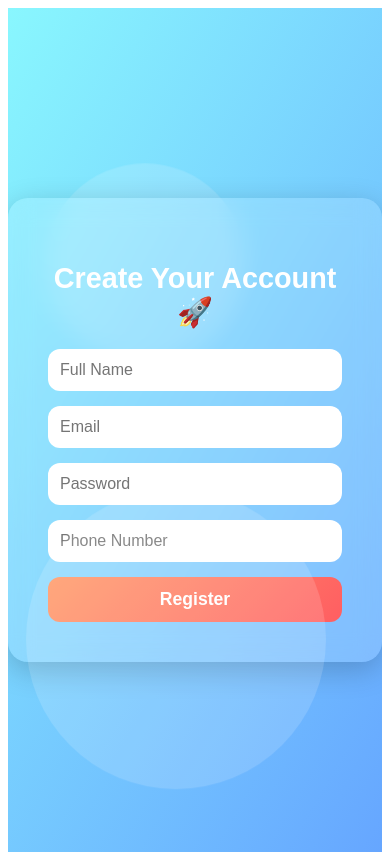
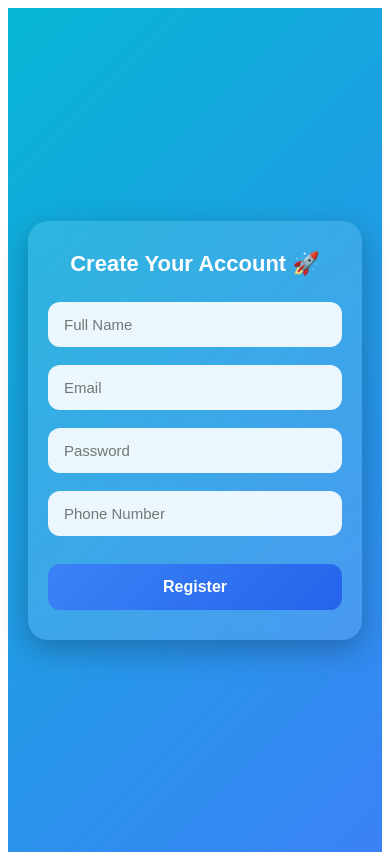
Before and after one commit to DeepakkhimavathBB/loan-pro, an Angular app: page /register in a window 390 px wide. Built offline with nearby package versions, Linux system fonts and the light colour scheme.

Commit message:
issue fixed user dashbord

```diff
--- a/db.json
+++ b/db.json
@@ -15,14 +15,6 @@
       "password": "$2b$10$fWkuI3zWhw4sv8mHkysdr.LBFZWfBS.MZRKx22Pl5uon.eiDLQDx2",
       "phone": "2345678976",
       "createdAt": "2025-08-23T16:30:10.774Z"
-    },
-    {
-      "id": 3,
-      "name": "Khushal",
-      "email": "kushalkn11@gmail.com",
-      "password": "$2b$10$kogjqHnnQDbQgYz/0NTbz.xH/Mf6DS6zfCw9gjOfOFGnbObTUIwkC",
-      "phone": "1324253556",
-      "createdAt": "2025-08-25T13:19:53.504Z"
     },
     {
       "id": 4,
@@ -71,6 +63,30 @@
       "password": "$2b$10$qJ2AzI7Ywz5PUnRW31YCYOf1n.jUe2XWSqCmrxyCBMyqcKiBMS20C",
       "phone": "1234567898",
       "createdAt": "2025-09-04T04:33:06.332Z"
+    },
+    {
+      "id": 10,
+      "name": "h",
+      "email": "h@gmail.com",
+      "password": "$2b$10$V2z4lcfBAtkcX88orhcaYu9E2QxcJpJXkd9bHYgwRWIFwWVSgQI.2",
+      "phone": "1234567892",
+      "createdAt": "2025-09-05T12:48:21.409Z"
+    },
+    {
+      "id": 11,
+      "name": "Kushal",
+      "email": "kushalkn11@gmail.com",
+      "password": "$2b$10$fNyKlO3ZnRoDWIv7veT6weniLkwnQ0j3NoJN91kU2gJD0FzefS14S",
+      "phone": "1233456",
+      "createdAt": "2025-09-05T13:07:31.081Z"
+    },
+    {
+      "id": 12,
+      "name": "bhavana",
+      "email": "bhavanaminchu@gmail.com",
+      "password": "$2b$10$lUkYcO7OEXiNpNUB/Pi4jOau0shbq7smVKyVKMgDc5k.HHhc7bfO.",
+      "phone": "6676543456",
+      "createdAt": "2025-09-05T13:18:26.150Z"
     }
   ]
 }
--- a/src/app/components/login/login.component.css
+++ b/src/app/components/login/login.component.css
@@ -1,23 +1,130 @@
-.login-container {
-  max-width: 400px;
-  margin: 50px auto;
-  padding: 20px;
-  border-radius: 8px;
-  box-shadow: 0 2px 6px rgba(0,0,0,0.2);
+/* 🌐 Reset */
+* {
+  margin: 0;
+  padding: 0;
+  box-sizing: border-box;
+  font-family: "Poppins", sans-serif;
 }
 
-input {
+/* Full page layout */
+.form-section {
+  display: flex;
+  align-items: center;
+  justify-content: center;
+  height: 100vh;
+  background: linear-gradient(135deg, #4f46e5, #3b82f6);
+  padding: 20px;
+}
+
+/* Login card */
+.login-card {
+  background: rgba(255, 255, 255, 0.15);
+  backdrop-filter: blur(15px);
+  border-radius: 20px;
+  padding: 40px 35px;
   width: 100%;
-  padding: 8px;
-  margin: 8px 0;
+  max-width: 400px;
+  text-align: center;
+  box-shadow: 0 10px 30px rgba(0, 0, 0, 0.2);
+  animation: slideUp 0.8s ease forwards;
+  transform: translateY(50px);
+  opacity: 0;
 }
-button {
+
+/* Title */
+.login-card .title {
+  font-size: 28px;
+  font-weight: 600;
+  margin-bottom: 30px;
+  color: #fff;
+}
+
+/* Form inputs */
+.form-group {
+  margin-bottom: 20px;
+  position: relative;
+}
+
+.form-group input {
   width: 100%;
-  padding: 10px;
-  margin-top: 10px;
-  background: #007bff;
+  padding: 14px 18px;
   border: none;
-  color: white;
-  font-weight: bold;
-  border-radius: 5px;
+  border-radius: 12px;
+  outline: none;
+  background: rgba(255, 255, 255, 0.85);
+  font-size: 15px;
+  transition: 0.3s ease;
 }
+
+.form-group input:focus {
+  background: #fff;
+  box-shadow: 0 0 0 3px rgba(79, 70, 229, 0.4);
+}
+
+/* Button */
+.btn {
+  width: 100%;
+  padding: 14px;
+  border: none;
+  border-radius: 12px;
+  background: linear-gradient(135deg, #6366f1, #3b82f6);
+  color: #fff;
+  font-size: 16px;
+  font-weight: 600;
+  cursor: pointer;
+  transition: 0.3s ease;
+}
+
+.btn:hover {
+  background: linear-gradient(135deg, #4338ca, #2563eb);
+  transform: translateY(-2px);
+  box-shadow: 0 6px 15px rgba(0, 0, 0, 0.15);
+}
+
+/* ✅ Toast popup */
+.toast {
+  position: fixed;
+  bottom: 30px;
+  right: 30px;
+  background: #22c55e;
+  color: #fff;
+  padding: 14px 20px;
+  border-radius: 12px;
+  font-size: 14px;
+  font-weight: 500;
+  display: flex;
+  align-items: center;
+  gap: 10px;
+  animation: slideIn 0.6s ease forwards;
+  box-shadow: 0 8px 20px rgba(0, 0, 0, 0.25);
+}
+
+/* Animations */
+@keyframes slideUp {
+  to {
+    transform: translateY(0);
+    opacity: 1;
+  }
+}
+
+@keyframes slideIn {
+  from {
+    transform: translateX(100px);
+    opacity: 0;
+  }
+  to {
+    transform: translateX(0);
+    opacity: 1;
+  }
+}
+
+/* Responsive */
+@media (max-width: 480px) {
+  .login-card {
+    padding: 30px 20px;
+  }
+
+  .login-card .title {
+    font-size: 22px;
+  }
+}
--- a/src/app/components/register/register.component.css
+++ b/src/app/components/register/register.component.css
@@ -1,150 +1,140 @@
-/* Background */
+/* 🌐 Reset */
+* {
+  margin: 0;
+  padding: 0;
+  box-sizing: border-box;
+  font-family: "Poppins", sans-serif;
+}
+
+/* Full section layout */
 .register-section {
   display: flex;
+  align-items: center;
   justify-content: center;
-    align-items: center;
-    min-height: 100vh;
-    background: linear-gradient(120deg, #89f7fe, #66a6ff);
-    font-family: "Poppins", sans-serif;
+  height: 100vh;
+  background: linear-gradient(135deg, #06b6d4, #3b82f6);
+  padding: 20px;
   position: relative;
-    overflow: hidden;
-  }
-
-  /* Floating gradient circles for extra modern effect */
-  .register-section::before,
-  .register-section::after {
-    content: "";
-    position: absolute;
-    border-radius: 50%;
-    background: rgba(255, 255, 255, 0.15);
-    animation: float 6s infinite ease-in-out alternate;
-  }
-  .register-section::before {
-    width: 200px;
-    height: 200px;
-    top: 15%;
-    left: 10%;
-  }
-  .register-section::after {
-    width: 300px;
-    height: 300px;
-    bottom: 10%;
-    right: 15%;
-    animation-duration: 8s;
 }
 
 /* Card */
 .register-card {
-    background: rgba(255, 255, 255, 0.15);
-    backdrop-filter: blur(12px);
-    padding: 40px;
+  background: rgba(255, 255, 255, 0.12);
+  backdrop-filter: blur(15px);
   border-radius: 20px;
+  padding: 40px 35px;
+  width: 100%;
+  max-width: 420px;
   text-align: center;
-    width: 350px;
   color: #fff;
-    box-shadow: 0 8px 30px rgba(0, 0, 0, 0.2);
-    animation: slideIn 1s ease-out;
+  box-shadow: 0 10px 30px rgba(0, 0, 0, 0.25);
+  animation: fadeIn 0.9s ease forwards;
+  transform: translateY(40px);
+  opacity: 0;
 }
 
+/* Title */
 .register-card h2 {
-    margin-bottom: 20px;
-    font-size: 1.8rem;
+  font-size: 28px;
   font-weight: 600;
+  margin-bottom: 25px;
 }
 
-  /* Form */
+/* Form inputs */
 .register-form {
   display: flex;
   flex-direction: column;
-    gap: 15px;
+  gap: 18px;
 }
 
 .register-form input {
-    padding: 12px;
+  padding: 14px 16px;
+  border-radius: 12px;
   border: none;
-    border-radius: 12px;
   outline: none;
-    font-size: 1rem;
-    transition: transform 0.2s ease, box-shadow 0.2s ease;
+  background: rgba(255, 255, 255, 0.9);
+  font-size: 15px;
+  transition: 0.3s ease;
 }
 
 .register-form input:focus {
-    transform: scale(1.05);
-    box-shadow: 0 0 10px rgba(255, 255, 255, 0.6);
+  background: #fff;
+  box-shadow: 0 0 0 3px rgba(6, 182, 212, 0.4);
 }
 
 /* Button */
 .register-form button {
-    background: linear-gradient(135deg, #ff9966, #ff5e62);
+  margin-top: 10px;
+  padding: 14px;
+  border-radius: 12px;
+  border: none;
+  background: linear-gradient(135deg, #3b82f6, #2563eb);
   color: #fff;
-    padding: 12px;
-    border: none;
-    border-radius: 12px;
-    font-size: 1.1rem;
-    font-weight: bold;
+  font-size: 16px;
+  font-weight: 600;
   cursor: pointer;
-    transition: transform 0.2s ease, box-shadow 0.2s ease;
+  transition: 0.3s ease;
 }
 
 .register-form button:hover {
-    transform: translateY(-3px);
-    box-shadow: 0 5px 15px rgba(255, 94, 98, 0.5);
+  background: linear-gradient(135deg, #1d4ed8, #1e40af);
+  transform: translateY(-2px);
+  box-shadow: 0 8px 18px rgba(0, 0, 0, 0.2);
 }
 
-  /* Popup */
+/* ✅ Success Popup */
 .popup {
   position: fixed;
-    top: 0;
-    left: 0;
-    width: 100%;
-    height: 100%;
-    background: rgba(0, 0, 0, 0.6);
+  inset: 0;
+  background: rgba(0, 0, 0, 0.55);
   display: flex;
+  align-items: center;
   justify-content: center;
-    align-items: center;
+  animation: fadeIn 0.3s ease;
 }
 
 .popup-content {
-    background: white;
-    padding: 30px 40px;
-    border-radius: 16px;
+  background: #fff;
+  color: #333;
+  border-radius: 18px;
+  padding: 30px 25px;
+  max-width: 350px;
   text-align: center;
-    color: #333;
-    box-shadow: 0 8px 25px rgba(0, 0, 0, 0.25);
+  box-shadow: 0 12px 25px rgba(0, 0, 0, 0.25);
+  animation: popIn 0.4s ease;
+}
+
+.popup-content h3 {
+  font-size: 22px;
+  margin-bottom: 12px;
+  color: #16a34a;
 }
 
 /* Animations */
-  @keyframes slideIn {
-    from {
-      opacity: 0;
-      transform: translateY(-40px);
-    }
+@keyframes fadeIn {
   to {
+    transform: translateY(0);
     opacity: 1;
-      transform: translateY(0);
   }
 }
 
-  @keyframes float {
+@keyframes popIn {
   from {
-      transform: translateY(0px);
+    transform: scale(0.8);
+    opacity: 0;
   }
   to {
-      transform: translateY(30px);
-    }
-  }
-
-  .animate-pop {
-    animation: pop 0.6s ease forwards;
-  }
-
-  @keyframes pop {
-    0% {
-      transform: scale(0.6);
-      opacity: 0;
-    }
-    100% {
     transform: scale(1);
     opacity: 1;
   }
 }
+
+/* Responsive */
+@media (max-width: 480px) {
+  .register-card {
+    padding: 30px 20px;
+  }
+  .register-card h2 {
+    font-size: 22px;
+  }
+}
```
Also changed, not shown: loan.json (+48 -0 lines). Lines whose indentation alone changed are shown as unchanged.
